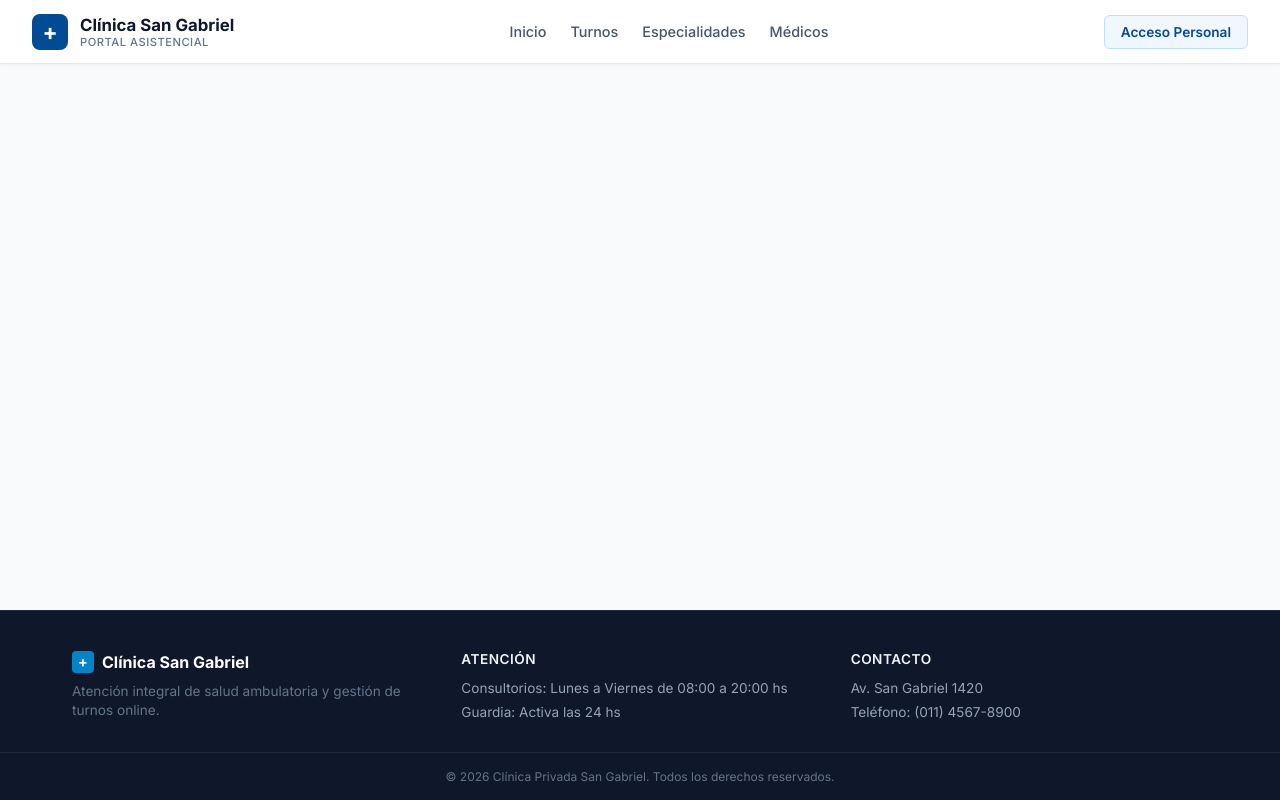
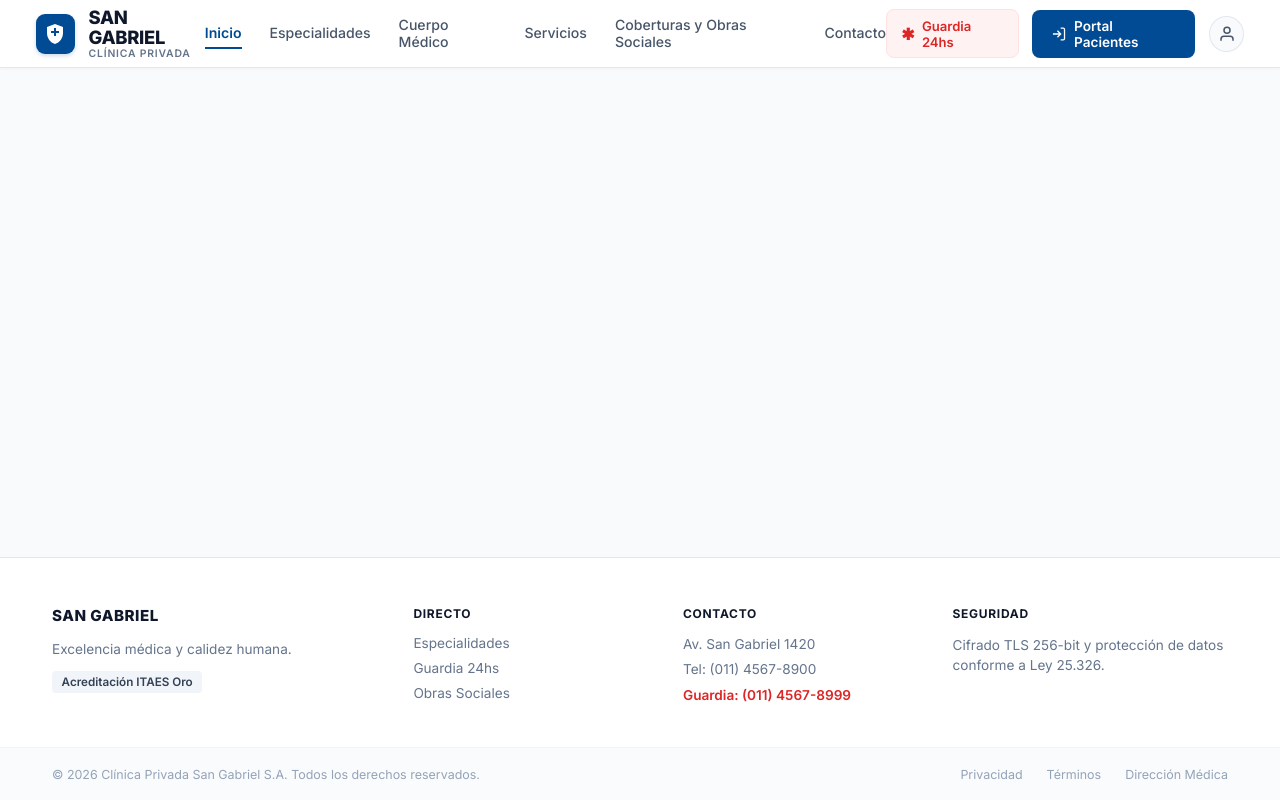
Before and after one commit to joaquinnavarrete-dev/Practicas-Profesionales, an Angular app in the folder frontend/: page / in a window 1280 px wide. Built offline with nearby package versions, Linux system fonts and the light colour scheme.

Commit message:
edicion de footer y nabvar

```diff
--- a/frontend/src/app/componentes/footer/footer.css
+++ b/frontend/src/app/componentes/footer/footer.css
@@ -1,77 +1,136 @@
-/* Fondo oscuro y tipografía clara para contraste con el resto de la aplicación */
-.footer-layout {
-  background-color: #0f172a; /* Fondo azul oscuro pizarra */
-  color: #94a3b8;
-  margin-top: auto;          /* Clave de Flexbox para empujarlo al fondo */
-  border-top: 1px solid #1e293b;
+.footer-root {
+  background-color: #ffffff;
+  border-top: 1px solid #e2e8f0;
+  margin-top: auto;
   font-size: 0.85rem;
+  color: #64748b;
 }
 
-/* Grilla responsive que se adapta según el ancho de la pantalla */
-.footer-content {
-  max-width: 1200px;
+.footer-columns {
+  max-width: 1240px;
   margin: 0 auto;
-  padding: 2.5rem 2rem 1.5rem;
+  padding: 3rem 2rem 2.25rem;
   display: grid;
-  grid-template-columns: repeat(auto-fit, minmax(240px, 1fr));
-  gap: 2rem;
+  grid-template-columns: 1.4fr 1fr 1fr 1.2fr;
+  gap: 2.5rem;
 }
 
-/* Cabecera del logo secundario */
-.footer-logo {
-  display: flex;
-  align-items: center;
-  gap: 0.5rem;
-  margin-bottom: 0.6rem;
+.col-title {
+  font-size: 0.75rem;
+  font-weight: 700;
+  letter-spacing: 0.7px;
+  color: #0f172a;
+  text-transform: uppercase;
+  margin-bottom: 0.9rem;
 }
 
-/* Caja reducida para la cruz médica en el pie */
-.logo-box {
-  width: 22px;
-  height: 22px;
-  background-color: #0284c7;
-  color: #ffffff;
-  border-radius: 4px;
-  font-size: 0.9rem;
-  font-weight: bold;
-  display: flex;
-  align-items: center;
-  justify-content: center;
+.brand-header {
+  font-size: 0.95rem;
+  font-weight: 800;
+  letter-spacing: 0.5px;
 }
 
-/* Texto del logo en el pie */
-.logo-name {
-  color: #ffffff;
-  font-weight: 700;
-  font-size: 1rem;
+.brand-text {
+  line-height: 1.5;
+  color: #64748b;
+  margin-bottom: 0.75rem;
 }
 
-/* Párrafo descriptivo de la institución */
-.footer-desc {
+.acreditacion-tag {
+  display: inline-block;
+  padding: 0.25rem 0.6rem;
+  background-color: #f1f5f9;
+  color: #334155;
+  border-radius: 4px;
+  font-size: 0.73rem;
+  font-weight: 600;
+}
+
+.col-links {
+  list-style: none;
+  padding: 0;
+  margin: 0;
+}
+
+.col-links li {
+  margin-bottom: 0.55rem;
+}
+
+.col-links a {
+  text-decoration: none;
+  color: #64748b;
+  transition: color 0.2s ease;
+}
+
+.col-links a:hover {
+  color: #004b93;
+}
+
+.info-line {
+  margin-bottom: 0.4rem;
+  line-height: 1.4;
+}
+
+.guardia-highlight {
+  color: #dc2626;
+  font-weight: 600;
+}
+
+.security-text {
   line-height: 1.5;
   color: #64748b;
 }
 
-/* Encabezados de cada bloque del pie */
-.col-title {
-  color: #f1f5f9;
-  font-size: 0.85rem;
-  font-weight: 600;
-  margin-bottom: 0.75rem;
-  text-transform: uppercase;
-  letter-spacing: 0.5px;
+/* Barra inferior */
+.footer-bottom-bar {
+  border-top: 1px solid #f1f5f9;
+  background-color: #fafbfc;
 }
 
-.footer-col p {
-  margin: 0.35rem 0;
-  line-height: 1.4;
+.bottom-inner {
+  max-width: 1240px;
+  margin: 0 auto;
+  padding: 1.15rem 2rem;
+  display: flex;
+  justify-content: space-between;
+  align-items: center;
+  font-size: 0.78rem;
+  color: #94a3b8;
 }
 
-/* Barra inferior de copyright */
-.footer-bar {
-  border-top: 1px solid #1e293b;
-  padding: 1rem 2rem;
-  text-align: center;
-  font-size: 0.75rem;
-  color: #64748b;
+.copyright-notice {
+  margin: 0;
 }
+
+.legal-nav {
+  display: flex;
+  gap: 1.5rem;
+}
+
+.legal-nav a {
+  color: #94a3b8;
+  text-decoration: none;
+  transition: color 0.2s ease;
+}
+
+.legal-nav a:hover {
+  color: #475569;
+}
+
+@media (max-width: 900px) {
+  .footer-columns {
+    grid-template-columns: 1fr 1fr;
+    gap: 2rem;
+  }
+}
+
+@media (max-width: 600px) {
+  .footer-columns {
+    grid-template-columns: 1fr;
+  }
+  .bottom-inner {
+    flex-direction: column;
+    gap: 0.75rem;
+    text-align: center;
+  }
+}
--- a/frontend/src/app/componentes/footer/footer.html
+++ b/frontend/src/app/componentes/footer/footer.html
@@ -1,39 +1,51 @@
-<!-- Estructura completa del pie de página -->
-<footer class="footer-layout">
+<footer class="footer-root">
+  <!-- Bloque superior de columnas institucionales -->
+  <div class="footer-columns">
+    <!-- Columna 1: Identidad y Acreditación -->
+    <div class="footer-col col-brand">
+      <h4 class="col-title brand-header">SAN GABRIEL</h4>
+      <p class="brand-text">Excelencia médica y calidez humana.</p>
+      <span class="acreditacion-tag">Acreditación ITAES Oro</span>
+    </div>
 
-  <!-- Grilla superior con información institucional y datos de contacto -->
-  <div class="footer-content">
+    <!-- Columna 2: Accesos Directos -->
+    <div class="footer-col">
+      <h4 class="col-title">DIRECTO</h4>
+      <ul class="col-links">
+        <li><a routerLink="/especialidades">Especialidades</a></li>
+        <li><a routerLink="/guardia">Guardia 24hs</a></li>
+        <li><a routerLink="/obras-sociales">Obras Sociales</a></li>
+      </ul>
+    </div>
 
-    <!-- Columna 1: Presentación institucional -->
+    <!-- Columna 3: Información de Contacto -->
     <div class="footer-col">
-      <div class="footer-logo">
-        <span class="logo-box">+</span>
-        <span class="logo-name">Clínica San Gabriel</span>
-      </div>
-      <p class="footer-desc">
-        Atención integral de salud ambulatoria y gestión de turnos online.
+      <h4 class="col-title">CONTACTO</h4>
+      <p class="info-line">Av. San Gabriel 1420</p>
+      <p class="info-line">Tel: (011) 4567-8900</p>
+      <p class="info-line guardia-highlight">Guardia: (011) 4567-8999</p>
+    </div>
+
+    <!-- Columna 4: Normativas y Seguridad de Datos -->
+    <div class="footer-col">
+      <h4 class="col-title">SEGURIDAD</h4>
+      <p class="security-text">
+        Cifrado TLS 256-bit y protección de datos conforme a Ley 25.326.
       </p>
     </div>
-
-    <!-- Columna 2: Horarios operativos y régimen de guardia -->
-    <div class="footer-col">
-      <h4 class="col-title">Atención</h4>
-      <p>Consultorios: Lunes a Viernes de 08:00 a 20:00 hs</p>
-      <p>Guardia: Activa las 24 hs</p>
-    </div>
-
-    <!-- Columna 3: Información de contacto y dirección física -->
-    <div class="footer-col">
-      <h4 class="col-title">Contacto</h4>
-      <p>Av. San Gabriel 1420</p>
-      <p>Teléfono: (011) 4567-8900</p>
-    </div>
-
   </div>
 
-  <!-- Franja inferior con derechos reservados y copyright -->
-  <div class="footer-bar">
-    <p>© 2026 Clínica Privada San Gabriel. Todos los derechos reservados.</p>
+  <!-- Franja inferior de copyright y términos legales -->
+  <div class="footer-bottom-bar">
+    <div class="bottom-inner">
+      <p class="copyright-notice">
+        © 2026 Clínica Privada San Gabriel S.A. Todos los derechos reservados.
+      </p>
+      <div class="legal-nav">
+        <a href="#privacidad">Privacidad</a>
+        <a href="#terminos">Términos</a>
+        <a href="#direccion-medica">Dirección Médica</a>
+      </div>
+    </div>
   </div>
-
 </footer>
--- a/frontend/src/app/componentes/footer/footer.ts
+++ b/frontend/src/app/componentes/footer/footer.ts
@@ -1,12 +1,13 @@
 // Importamos el decorador base de componentes
 import { Component } from '@angular/core';
+import { RouterLink } from '@angular/router';
 
 @Component({
   // Selector con el que usaremos el pie de página en otras plantillas
   selector: 'app-footer',
 
   // No requiere módulos adicionales ya que solo muestra contenido estático
-  imports: [],
+  imports: [RouterLink],
 
   // Plantilla HTML del pie de página
   templateUrl: './footer.html',
--- a/frontend/src/app/componentes/navbar/navbar.css
+++ b/frontend/src/app/componentes/navbar/navbar.css
@@ -1,99 +1,173 @@
-/* Contenedor principal de la barra de navegación */
-.navbar-header {
+.navbar-portal {
   display: flex;
   align-items: center;
   justify-content: space-between;
-  padding: 0.85rem 2rem;
+  height: 68px;
+  padding: 0 2.25rem;
   background-color: #ffffff;
   border-bottom: 1px solid #e2e8f0;
-  box-shadow: 0 1px 3px rgba(0, 0, 0, 0.05);
-  position: sticky; /* Se mantiene fija arriba al hacer scroll */
+  box-shadow: 0 1px 3px rgba(15, 23, 42, 0.04);
+  position: sticky;
   top: 0;
-  z-index: 50;       /* Asegura que quede siempre por encima del contenido */
+  z-index: 100;
 }
 
-/* Agrupador del isotipo y del texto de la clínica */
-.navbar-brand {
+/* Identidad corporativa */
+.brand-group {
   display: flex;
   align-items: center;
-  gap: 0.75rem;
+  gap: 0.85rem;
   cursor: pointer;
+  text-decoration: none;
 }
 
-/* Caja azul con la cruz blanca médica */
-.brand-logo {
-  width: 36px;
-  height: 36px;
-  background-color: #004b93; /* Azul institucional */
+.logo-shield {
+  width: 40px;
+  height: 40px;
+  background-color: #004b93;
   color: #ffffff;
-  font-weight: 700;
-  font-size: 1.4rem;
-  border-radius: 8px;
+  border-radius: 9px;
   display: flex;
   align-items: center;
   justify-content: center;
+  box-shadow: 0 2px 4px rgba(0, 75, 147, 0.2);
 }
 
-/* Contenedor vertical de los textos de la marca */
-.brand-info {
+.shield-svg {
+  width: 24px;
+  height: 24px;
+}
+
+.brand-titles {
   display: flex;
   flex-direction: column;
 }
 
-/* Título principal de la clínica */
-.brand-title {
-  font-size: 1.05rem;
-  font-weight: 700;
+.brand-name {
+  font-size: 1.15rem;
+  font-weight: 800;
   color: #0f172a;
-  line-height: 1.2;
+  letter-spacing: -0.3px;
+  line-height: 1.1;
 }
 
-/* Subtítulo institucional */
 .brand-subtitle {
-  font-size: 0.7rem;
-  font-weight: 500;
+  font-size: 0.65rem;
+  font-weight: 600;
   color: #64748b;
+  letter-spacing: 0.8px;
   text-transform: uppercase;
-  letter-spacing: 0.5px;
 }
 
-/* Contenedor horizontal de los links del menú */
-.navbar-menu {
+/* Enlaces horizontales */
+.nav-links {
   display: flex;
-  gap: 1.5rem;
+  align-items: center;
+  gap: 1.75rem;
 }
 
-/* Enlaces individuales del menú */
-.nav-item {
+.nav-links a {
   text-decoration: none;
-  font-size: 0.9rem;
+  font-size: 0.88rem;
   font-weight: 500;
   color: #475569;
-  transition: color 0.2s ease;
+  padding: 0.35rem 0;
+  border-bottom: 2px solid transparent;
+  transition: all 0.2s ease;
 }
 
-/* Efecto al pasar el mouse por encima del enlace */
-.nav-item:hover {
+.nav-links a:hover {
   color: #004b93;
 }
 
-/* Botón de acceso al login institucional */
-.btn-login {
+.nav-links a.active {
+  color: #004b93;
+  font-weight: 600;
+  border-bottom-color: #004b93;
+}
+
+/* Acciones a la derecha */
+.nav-actions {
+  display: flex;
+  align-items: center;
+  gap: 0.85rem;
+}
+
+.badge-guardia {
   display: inline-flex;
   align-items: center;
-  padding: 0.5rem 1rem;
-  font-size: 0.85rem;
+  gap: 0.45rem;
+  padding: 0.45rem 0.9rem;
+  background-color: #fef2f2;
+  border: 1px solid #fee2e2;
+  color: #dc2626;
+  font-size: 0.82rem;
   font-weight: 600;
-  color: #004b93;
-  background-color: #f0f7ff;
-  border: 1px solid #bae0fd;
-  border-radius: 6px;
+  border-radius: 8px;
   text-decoration: none;
   transition: all 0.2s ease;
 }
 
-/* Inversión de colores al pasar el mouse por el botón de login */
-.btn-login:hover {
+.badge-guardia:hover {
+  background-color: #fee2e2;
+  border-color: #fca5a5;
+}
+
+.asterisk-icon {
+  font-size: 1rem;
+  line-height: 1;
+}
+
+.btn-portal-blue {
+  display: inline-flex;
+  align-items: center;
+  gap: 0.5rem;
+  padding: 0.5rem 1.15rem;
   background-color: #004b93;
   color: #ffffff;
+  font-size: 0.85rem;
+  font-weight: 600;
+  border-radius: 8px;
+  text-decoration: none;
+  transition: background-color 0.2s ease, box-shadow 0.2s ease;
 }
+
+.btn-portal-blue:hover {
+  background-color: #00366a;
+  box-shadow: 0 2px 6px rgba(0, 75, 147, 0.25);
+}
+
+.portal-icon {
+  width: 16px;
+  height: 16px;
+}
+
+.btn-avatar {
+  width: 36px;
+  height: 36px;
+  border-radius: 50%;
+  border: 1px solid #e2e8f0;
+  background-color: #f8fafc;
+  color: #475569;
+  display: flex;
+  align-items: center;
+  justify-content: center;
+  cursor: pointer;
+  transition: all 0.2s ease;
+}
+
+.btn-avatar:hover {
+  background-color: #e2e8f0;
+  color: #0f172a;
+}
+
+.btn-avatar svg {
+  width: 18px;
+  height: 18px;
+}
+
+@media (max-width: 1100px) {
+  .nav-links {
+    display: none;
+  }
+}
--- a/frontend/src/app/componentes/navbar/navbar.html
+++ b/frontend/src/app/componentes/navbar/navbar.html
@@ -1,29 +1,49 @@
-<!-- Encabezado general que contendrá el logo, el menú y el botón de acción -->
-<header class="navbar-header">
-
-  <!-- Sección de identidad visual de la clínica (logo + títulos) -->
-  <div class="navbar-brand">
-    <!-- Ícono estilizado de cruz médica -->
-    <div class="brand-logo">+</div>
-
-    <!-- Texto institucional con nombre y subtítulo -->
-    <div class="brand-info">
-      <span class="brand-title">Clínica San Gabriel</span>
-      <span class="brand-subtitle">Portal Asistencial</span>
+<header class="navbar-portal">
+  <!-- Marca / Identidad Institucional -->
+  <div class="brand-group" routerLink="/">
+    <div class="logo-shield">
+      <svg viewBox="0 0 24 24" class="shield-svg" fill="currentColor">
+        <path d="M12 2L4 5v6.09c0 5.05 3.41 9.76 8 10.91 4.59-1.15 8-5.86 8-10.91V5l-8-3zm1 12h-2v-3H8V9h3V6h2v3h3v2h-3v3z"/>
+      </svg>
+    </div>
+    <div class="brand-titles">
+      <span class="brand-name">SAN GABRIEL</span>
+      <span class="brand-subtitle">CLÍNICA PRIVADA</span>
     </div>
   </div>
 
-  <!-- Menú principal de navegación; routerLink reemplaza al href tradicional para no recargar la página -->
-  <nav class="navbar-menu">
-    <a routerLink="/" class="nav-item">Inicio</a>
-    <a routerLink="/turnos" class="nav-item">Turnos</a>
-    <a routerLink="/especialidades" class="nav-item">Especialidades</a>
-    <a routerLink="/medicos" class="nav-item">Médicos</a>
+  <!-- Navegación Principal -->
+  <nav class="nav-links">
+    <a routerLink="/" routerLinkActive="active" [routerLinkActiveOptions]="{ exact: true }">Inicio</a>
+    <a routerLink="/especialidades" routerLinkActive="active">Especialidades</a>
+    <a routerLink="/medicos" routerLinkActive="active">Cuerpo Médico</a>
+    <a routerLink="/servicios" routerLinkActive="active">Servicios</a>
+    <a routerLink="/obras-sociales" routerLinkActive="active">Coberturas y Obras Sociales</a>
+    <a routerLink="/contacto" routerLinkActive="active">Contacto</a>
   </nav>
 
-  <!-- Botón de acceso directo al portal de autenticación de personal -->
-  <div class="navbar-actions">
-    <a routerLink="/login" class="btn-login">Acceso Personal</a>
+  <!-- Acciones y Accesos Directos -->
+  <div class="nav-actions">
+    <!-- Botón Guardia 24hs con pastilla suave -->
+    <a routerLink="/guardia" class="badge-guardia">
+      <span class="asterisk-icon">✱</span>
+      <span>Guardia 24hs</span>
+    </a>
+
+    <!-- Botón Portal Pacientes / Mi Portal -->
+    <a routerLink="/login" class="btn-portal-blue">
+      <svg class="portal-icon" viewBox="0 0 24 24" fill="none" stroke="currentColor" stroke-width="2">
+        <path d="M15 3h4a2 2 0 0 1 2 2v14a2 2 0 0 1-2 2h-4M10 17l5-5-5-5M15 12H3"/>
+      </svg>
+      <span>Portal Pacientes</span>
+    </a>
+
+    <!-- Botón de Avatar de Usuario -->
+    <button class="btn-avatar" title="Cuenta de usuario">
+      <svg viewBox="0 0 24 24" fill="none" stroke="currentColor" stroke-width="2">
+        <path d="M20 21v-2a4 4 0 0 0-4-4H8a4 4 0 0 0-4 4v2"/>
+        <circle cx="12" cy="7" r="4"/>
+      </svg>
+    </button>
   </div>
-
 </header>
--- a/frontend/src/app/componentes/navbar/navbar.ts
+++ b/frontend/src/app/componentes/navbar/navbar.ts
@@ -2,14 +2,14 @@
 import { Component } from '@angular/core';
 
 // Importamos 'RouterLink' para poder navegar entre vistas mediante enlaces sin recargar el navegador
-import { RouterLink } from '@angular/router';
+import { RouterLink, RouterLinkActive } from '@angular/router';
 
 @Component({
   // Etiqueta HTML personalizada que usaremos para renderizar este componente (<app-navbar></app-navbar>)
   selector: 'app-navbar',
 
   // Declaramos qué herramientas externas o directivas necesita este template (en este caso, enlaces de rutas)
-  imports: [RouterLink],
+  imports: [RouterLink, RouterLinkActive],
 
   // Archivo donde reside la estructura visual HTML
   templateUrl: './navbar.html',
--- /dev/null
+++ b/frontend/src/styles.css
@@ -0,0 +1,36 @@
+:root {
+  /* Paleta Institucional San Gabriel */
+  --primary-blue: #004b93;
+  --primary-blue-hover: #00376d;
+  --primary-blue-dark: #002b55;
+  --primary-light-blue: #e8f1fa;
+  --sidebar-active: #dbeafe;
+
+  /* Estados y acentos */
+  --emergency-red-bg: #fee2e2;
+  --emergency-red-text: #dc2626;
+  --success-green: #10b981;
+  --success-green-bg: #d1fae5;
+
+  /* Escala de grises y bordes */
+  --bg-app: #f8fafc;
+  --bg-card: #ffffff;
+  --border-light: #e2e8f0;
+  --border-subtle: #f1f5f9;
+  --text-main: #0f172a;
+  --text-muted: #64748b;
+  --text-light: #94a3b8;
+}
+
+* {
+  margin: 0;
+  padding: 0;
+  box-sizing: border-box;
+}
+
+body {
+  font-family: 'Inter', -apple-system, BlinkMacSystemFont, "Segoe UI", Roboto, sans-serif;
+  color: var(--text-main);
+  background-color: var(--bg-app);
+  -webkit-font-smoothing: antialiased;
+}
```
